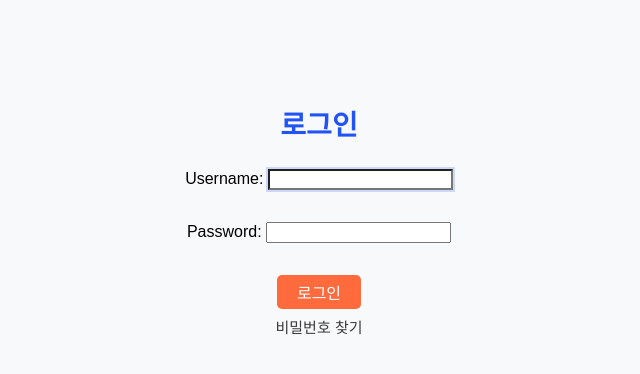
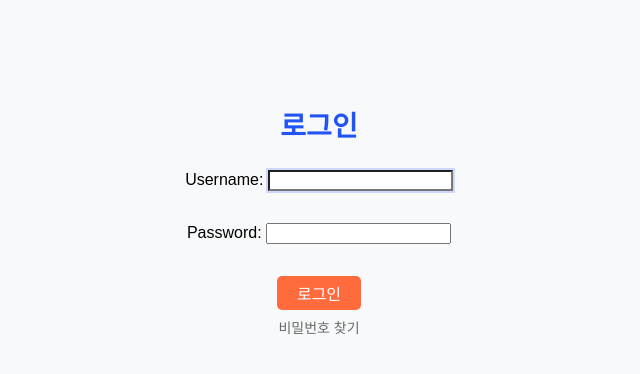
Before and after one commit to SSWU-LIKELION-14TH-BE/Django_LeeGaYun, a Django app: page /user/login/ in a window 1280 px wide. Shown: the part 180-554 px from the top of the page, without its empty margins (321-961 px from the left). Run offline with Django 5.2, Linux system fonts and the light colour scheme.

Commit message:
style: 마진값 조절 및 css 색상 수정

```diff
--- a/static/css/find_password.css
+++ b/static/css/find_password.css
@@ -23,7 +23,7 @@ body {
     font-size: 28px;
     font-weight: 700;
     color: #2253f7;
-    margin-bottom: 10px;
+    margin-bottom: 25px;
 }
 
 .find-pw-form {
--- a/static/css/login.css
+++ b/static/css/login.css
@@ -69,8 +69,8 @@ input:focus {
 
 .login-find-password a{
     text-decoration: none;
-    color: rgb(57, 57, 57);
-    font-size: 15px;
+    color: rgb(105, 105, 105);
+    font-size: 14px;
 }
 
 .login-find-password {
--- a/static/css/reset_password.css
+++ b/static/css/reset_password.css
@@ -23,7 +23,7 @@ body {
     font-size: 28px;
     font-weight: 700;
     color: #2253f7;
-    margin-bottom: 10px;
+    margin-bottom: 20px;
 }
 
 .reset-pw-form {
```
